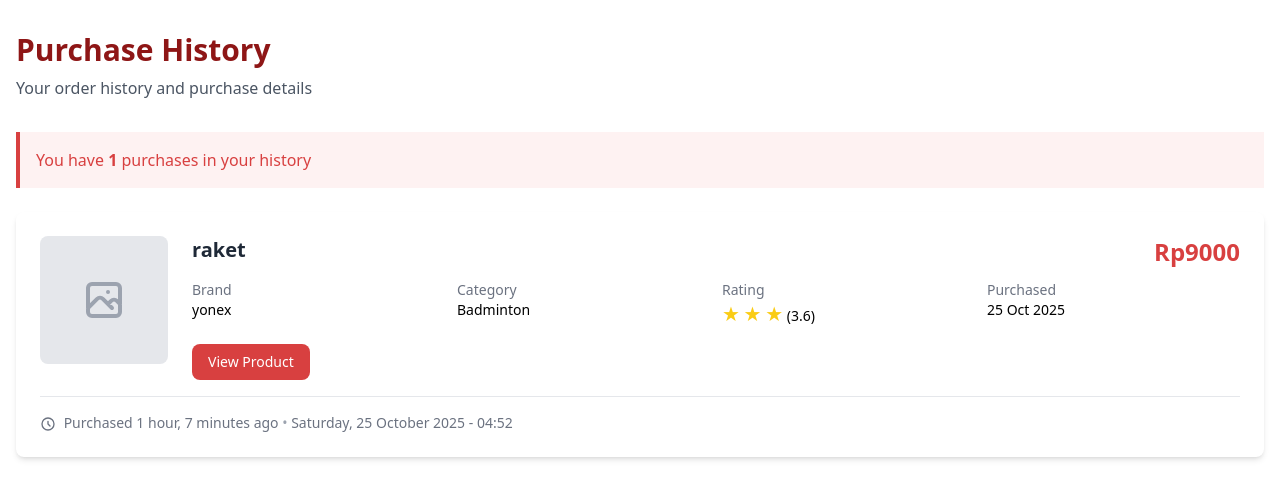
After one commit to PBP-B05/venyuk, a Django app: page /ven_shop/purchase-history/ in a window 1280 px wide. The commit adds this page. Shown: the top 499 px of the page. Run offline with Django 4.2, Linux system fonts and the light colour scheme; a user stored in the database is signed in; data comes from the database, SQL or seed files in the repository; both versions use the stored data as it was after the commit; some libraries are stand-ins or nearby versions.

Commit message:
purchase history

```diff
--- a/ven_shop/models.py
+++ b/ven_shop/models.py
@@ -30,3 +30,11 @@ class Product(models.Model):
 
     def __str__(self):
         return self.title
+
+class Purchased_Product(models.Model):
+    user = models.ForeignKey(User, on_delete=models.CASCADE)
+    product = models.ForeignKey(Product, on_delete=models.CASCADE)
+    purchase_date = models.DateTimeField(auto_now_add=True)
+
+    def __str__(self):
+        return f"{self.user.username} - {self.product.title}"
--- a/ven_shop/templates/main.html
+++ b/ven_shop/templates/main.html
@@ -31,7 +31,7 @@
 
 {% block content %}
 <div class="bg-white min-h-screen">
-  {% include 'navbar.html' %}
+
   <!-- Hero Section with Carousel -->
   <section class="relative text-white overflow-hidden">
     <div class="carousel-container relative">
--- /dev/null
+++ b/ven_shop/templates/purchase_history.html
@@ -0,0 +1,127 @@
+{% extends 'base.html' %}
+
+{% block meta %}
+<title>Purchase History</title>
+{% endblock meta %}
+
+{% block content %}
+<div class="container mx-auto px-4 py-8">
+    <!-- Header -->
+    <div class="mb-8">
+        <h1 class="text-3xl font-bold text-[#8E1616] mb-2">Purchase History</h1>
+        <p class="text-gray-600">Your order history and purchase details</p>
+    </div>
+
+    <!-- Purchase List -->
+    {% if purchases %}
+        <!-- Summary Info -->
+        <div class="bg-red-50 border-l-4 border-[#D84040] p-4 mb-6">
+            <p class="text-[#D84040]">
+                You have <strong>{{ purchases|length }}</strong> purchases in your history
+            </p>
+        </div>
+
+        <!-- Purchase Cards -->
+        <div class="grid gap-6">
+            {% for purchase in purchases %}
+            <div class="bg-white rounded-lg shadow-md p-6 hover:shadow-lg transition-shadow">
+                <div class="flex flex-col md:flex-row gap-6">
+                    <!-- Product Image -->
+                    <div class="flex-shrink-0">
+                        {% if purchase.product.thumbnail %}
+                            <img src="{{ purchase.product.thumbnail }}"
+                                 alt="{{ purchase.product.title }}"
+                                 class="w-32 h-32 object-cover rounded-lg">
+                        {% else %}
+                            <div class="w-32 h-32 bg-gray-200 rounded-lg flex items-center justify-center">
+                                <svg class="w-12 h-12 text-gray-400" fill="none" stroke="currentColor" viewBox="0 0 24 24">
+                                    <path stroke-linecap="round" stroke-linejoin="round" stroke-width="2" d="M4 16l4.586-4.586a2 2 0 012.828 0L16 16m-2-2l1.586-1.586a2 2 0 012.828 0L20 14m-6-6h.01M6 20h12a2 2 0 002-2V6a2 2 0 00-2-2H6a2 2 0 00-2 2v12a2 2 0 002 2z"></path>
+                                </svg>
+                            </div>
+                        {% endif %}
+                    </div>
+
+                    <!-- Product Details -->
+                    <div class="flex-grow">
+                        <!-- Title and Price -->
+                        <div class="flex justify-between items-start mb-3">
+                            <h3 class="text-xl font-semibold text-gray-800">
+                                <a href="{% url 'ven_shop:show_product' purchase.product.id %}"
+                                   class="hover:text-blue-600 transition-colors">
+                                    {{ purchase.product.title }}
+                                </a>
+                            </h3>
+                            <span class="text-2xl font-bold text-[#D84040]">
+                                Rp{{ purchase.product.price }}
+                            </span>
+                        </div>
+
+                        <!-- Product Info Grid -->
+                        <div class="grid grid-cols-2 md:grid-cols-4 gap-3 mb-4">
+                            <div class="text-sm">
+                                <span class="text-gray-500 block">Brand</span>
+                                <span class="font-medium">{{ purchase.product.brand }}</span>
+                            </div>
+                            <div class="text-sm">
+                                <span class="text-gray-500 block">Category</span>
+                                <span class="font-medium capitalize">{{ purchase.product.category }}</span>
+                            </div>
+                            <div class="text-sm">
+                                <span class="text-gray-500 block">Rating</span>
+                                <span class="font-medium">
+                                    {% for i in "12345" %}
+                                        {% if forloop.counter <= purchase.product.rating %}
+                                            <span class="text-yellow-400 text-xl">★</span>
+                                        {% endif %}
+                                    {% endfor %}
+                                    ({{ purchase.product.rating }})
+                                </span>
+                            </div>
+                            <div class="text-sm">
+                                <span class="text-gray-500 block">Purchased</span>
+                                <span class="font-medium">{{ purchase.purchase_date|date:"d M Y" }}</span>
+                            </div>
+                        </div>
+
+                        <!-- Action Buttons -->
+                        <div class="flex flex-wrap gap-2">
+                            <a href="{% url 'ven_shop:show_product' purchase.product.id %}"
+                               class="px-4 py-2 bg-[#D84040] text-white text-sm rounded-lg hover:bg-[#8E1616] transition-colors">
+                                View Product
+                            </a>
+                        </div>
+                    </div>
+                </div>
+
+                <!-- Purchase Time Footer -->
+                <div class="mt-4 pt-4 border-t border-gray-200">
+                    <p class="text-sm text-gray-500">
+                        <svg class="inline w-4 h-4 mr-1" fill="none" stroke="currentColor" viewBox="0 0 24 24">
+                            <path stroke-linecap="round" stroke-linejoin="round" stroke-width="2" d="M12 8v4l3 3m6-3a9 9 0 11-18 0 9 9 0 0118 0z"></path>
+                        </svg>
+                        Purchased {{ purchase.purchase_date|timesince }} ago
+                        <span class="text-gray-400">•</span>
+                        {{ purchase.purchase_date|date:"l, d F Y - H:i" }}
+                    </p>
+                </div>
+            </div>
+            {% endfor %}
+        </div>
+
+    {% else %}
+        <!-- Empty State -->
+        <div class="bg-white rounded-lg shadow-md p-12 text-center">
+            <svg class="mx-auto h-24 w-24 text-gray-400 mb-4" fill="none" stroke="currentColor" viewBox="0 0 24 24">
+                <path stroke-linecap="round" stroke-linejoin="round" stroke-width="2"
+                      d="M16 11V7a4 4 0 00-8 0v4M5 9h14l1 12H4L5 9z"></path>
+            </svg>
+            <h3 class="text-xl font-semibold text-gray-800 mb-2">No Purchase History</h3>
+            <p class="text-gray-600 mb-6">You haven't made any purchases yet.</p>
+            <a href="{% url 'ven_shop:show_main' %}"
+               class="inline-block px-6 py-3 bg-blue-600 text-white rounded-lg hover:bg-blue-700 transition-colors">
+                Start Shopping
+            </a>
+        </div>
+    {% endif %}
+</div>
+{% endblock %}
--- a/ven_shop/urls.py
+++ b/ven_shop/urls.py
@@ -1,5 +1,5 @@
 from django.urls import path
-from ven_shop.views import show_main, create_product, show_product, show_xml, show_json, show_xml_by_id, show_json_by_id, edit_product, delete_product, checkout_product, purchase_success, rating
+from ven_shop.views import show_main, create_product, show_product, show_xml, show_json, show_xml_by_id, show_json_by_id, edit_product, delete_product, checkout_product, purchase_success, rating, purchase_history
 
 app_name = 'ven_shop'
 
@@ -16,4 +16,5 @@ urlpatterns = [
     path('checkout/<uuid:id>/', checkout_product, name='checkout_product'),
     path('success/<uuid:id>/', purchase_success, name='purchase_success'),
     path('rate/<uuid:id>/', rating, name='submit_rating'),
+    path('purchase-history/', purchase_history, name='purchase_history'),
 ]
--- a/ven_shop/views.py
+++ b/ven_shop/views.py
@@ -1,4 +1,4 @@
-from ven_shop.models import Product
+from ven_shop.models import Product, Purchased_Product
 from django.http import HttpResponse
 from django.core import serializers
 from django.shortcuts import render, redirect, get_object_or_404
@@ -147,6 +147,12 @@ def checkout_product(request, id):
             product.stock = F('stock') - 1
             product.save()
 
+            product.refresh_from_db()
+            Purchased_Product.objects.create(
+                user=request.user,
+                product=product
+            )
+
             return redirect('ven_shop:purchase_success', id=product.id)
         else:
             context = {
@@ -184,3 +190,13 @@ def rating(request, id):
             return redirect('ven_shop:purchase_success', id=product.id)
 
     return redirect('ven_shop:show_main')
+
+@login_required(login_url='/authenticate/login/')
+@csrf_exempt
+def purchase_history(request):
+    purchases = Purchased_Product.objects.filter(user=request.user).select_related('product').order_by('-purchase_date')
+
+    context = {
+        'purchases': purchases
+    }
+    return render(request, 'purchase_history.html', context)
```
Also changed, not shown: db.sqlite3, ven_shop/migrations/0005_purchased_product.py (added).
